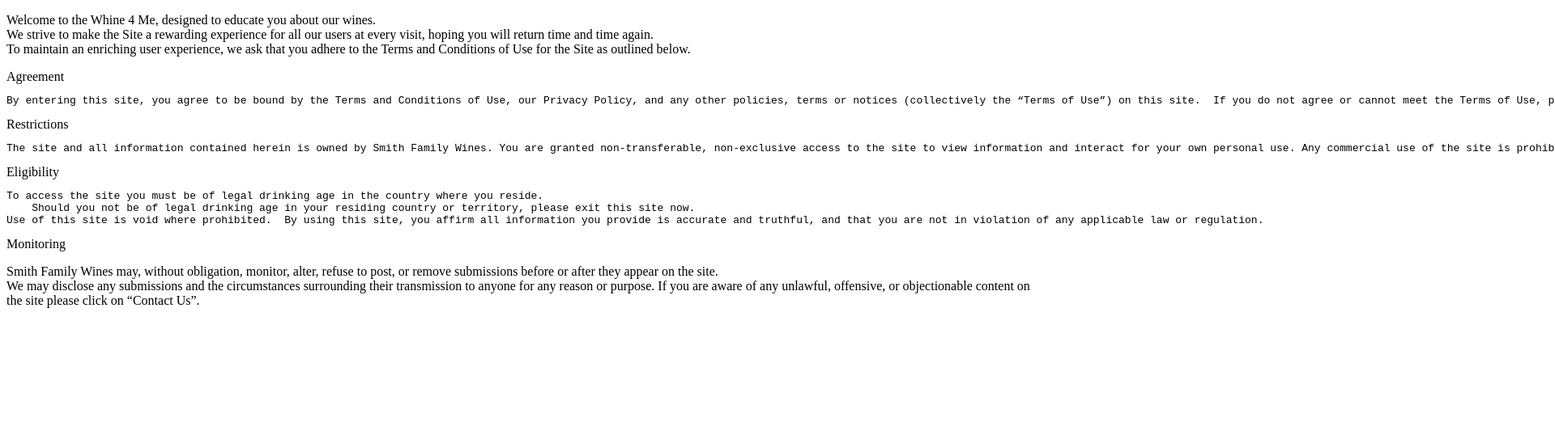
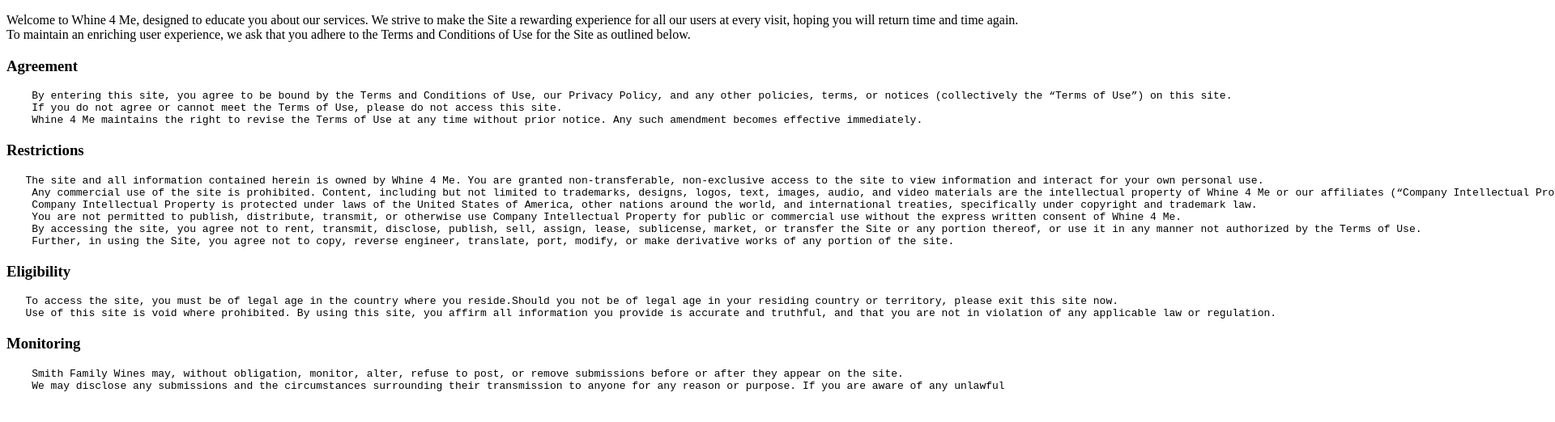
Before and after one commit to kingston215/Whine4me, a plain HTML site: page TermsofUse.html in a window 1280 px wide. Shown: the top 522 px of the page at 81% size, 1920 px wide, since content can reach past the window. Drawn offline with Linux system fonts and the light colour scheme.

Commit message:
Updated the heading tags on my terms of use policy

```diff
--- a/TermsofUse.html
+++ b/TermsofUse.html
@@ -6,24 +6,29 @@
     <title>Terms of Use</title>
 </head>
 <body>
-<p>Welcome to the Whine 4 Me, designed to educate you about our wines. <br>
-    We strive to make the Site a rewarding experience for all our users at every visit, hoping you will return time and time again. <br>
-    To maintain an enriching user experience, we ask that you adhere to the Terms and Conditions of Use for the Site as outlined below.  </p>
+<p>Welcome to Whine 4 Me, designed to educate you about our services.
+    We strive to make the Site a rewarding experience for all our users at every visit, hoping you will return time and time again.
+    To maintain an enriching user experience, we ask that you adhere to the Terms and Conditions of Use for the Site as outlined below. </p>
 
-<span>Agreement</span>
-<pre>By entering this site, you agree to be bound by the Terms and Conditions of Use, our Privacy Policy, and any other policies, terms or notices (collectively the “Terms of Use”) on this site.  If you do not agree or cannot meet the Terms of Use, please do not access this site.  Smith Family Wines maintains the right to revise the Terms of Use at any time without prior notice.  Any such amendment becomes effective immediately.</pre>
+<h3><span>Agreement</span></h3>
+<pre>    By entering this site, you agree to be bound by the Terms and Conditions of Use, our Privacy Policy, and any other policies, terms, or notices (collectively the “Terms of Use”) on this site.
+    If you do not agree or cannot meet the Terms of Use, please do not access this site.
+    Whine 4 Me maintains the right to revise the Terms of Use at any time without prior notice. Any such amendment becomes effective immediately.</pre>
 
-<span>Restrictions</span>
-<pre>The site and all information contained herein is owned by Smith Family Wines. You are granted non-transferable, non-exclusive access to the site to view information and interact for your own personal use. Any commercial use of the site is prohibited. Content, including but not limited to trademarks, designs, logos, text, images, audio, and video materials are the intellectual property of Smith Family Wines or our affiliates (“Company Intellectual Property”) unless otherwise indicated. Company Intellectual Property is protected under laws of the United States of America, other nations around the world, and international treaties, specifically under copyright and trademark law. You are not permitted to publish, distribute, transmit, or otherwise use Company Intellectual Property for public or commercial use without the express written consent of Smith Family Wines. By accessing the site, you agree not to rent, transmit, disclose, publish, sell, assign, lease, sublicense, market, or transfer the Site or any portion thereof, or use it in any manner not authorized by the Terms of Use. Further, in using the Site you agree not to copy, reverse engineer, translate, port, modify or make derivative works of any portion of the site.</pre>
-<span>Eligibility</span>
-<pre>To access the site you must be of legal drinking age in the country where you reside.
-    Should you not be of legal drinking age in your residing country or territory, please exit this site now.
-Use of this site is void where prohibited.  By using this site, you affirm all information you provide is accurate and truthful, and that you are not in violation of any applicable law or regulation.
+<h3><span>Restrictions</span></h3>
+<pre>   The site and all information contained herein is owned by Whine 4 Me. You are granted non-transferable, non-exclusive access to the site to view information and interact for your own personal use.
+    Any commercial use of the site is prohibited. Content, including but not limited to trademarks, designs, logos, text, images, audio, and video materials are the intellectual property of Whine 4 Me or our affiliates (“Company Intellectual Property”) unless otherwise indicated.
+    Company Intellectual Property is protected under laws of the United States of America, other nations around the world, and international treaties, specifically under copyright and trademark law.
+    You are not permitted to publish, distribute, transmit, or otherwise use Company Intellectual Property for public or commercial use without the express written consent of Whine 4 Me.
+    By accessing the site, you agree not to rent, transmit, disclose, publish, sell, assign, lease, sublicense, market, or transfer the Site or any portion thereof, or use it in any manner not authorized by the Terms of Use.
+    Further, in using the Site, you agree not to copy, reverse engineer, translate, port, modify, or make derivative works of any portion of the site.</pre>
+<h3><span>Eligibility</span></h3>
+<pre>   To access the site, you must be of legal age in the country where you reside.Should you not be of legal age in your residing country or territory, please exit this site now.
+   Use of this site is void where prohibited. By using this site, you affirm all information you provide is accurate and truthful, and that you are not in violation of any applicable law or regulation.
 </pre>
 
-<span>Monitoring</span>
-<p>Smith Family Wines may, without obligation, monitor, alter, refuse to post, or remove submissions before or after they appear on the site.
-    <br>We may disclose any submissions and the circumstances surrounding their transmission to anyone for any reason or purpose.
-    If you are aware of any unlawful, offensive, or objectionable content on the site please click on “Contact Us”.</p>
+<h3><span>Monitoring</span></h3>
+<pre>    Smith Family Wines may, without obligation, monitor, alter, refuse to post, or remove submissions before or after they appear on the site.
+    We may disclose any submissions and the circumstances surrounding their transmission to anyone for any reason or purpose. If you are aware of any unlawful</pre>
 </body>
 </html>
```
